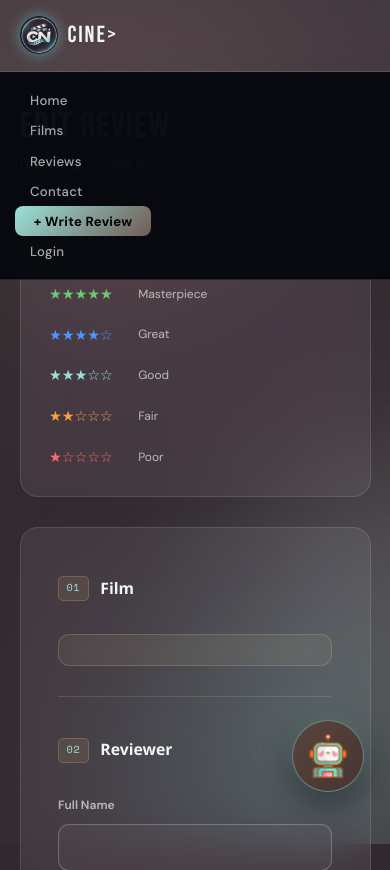
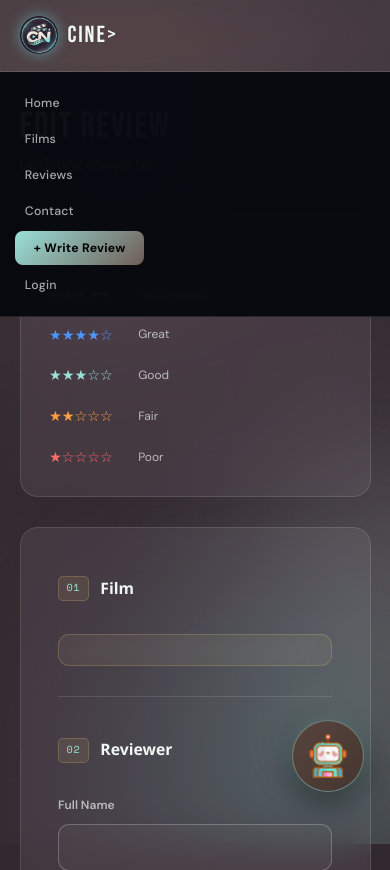
Before and after one commit to AnhPhung12/film-reviews, a PHP site: template CW/templates/edit.html.php in a window 390 px wide, after a click that opens the changed part. Shown: the top 870 px of the page. Run offline with PHP 8.4, Linux system fonts and the light colour scheme; the template is opened without the code that fills it, so the values that code supplies are empty; some libraries are stand-ins or nearby versions.

Commit message:
Fix navbar button wrapping on resize

```diff
--- a/CW/reviews.css
+++ b/CW/reviews.css
@@ -154,6 +154,8 @@ button {
   display: flex;
   align-items: center;
   gap: 10px;
+  flex-shrink: 0;
+  white-space: nowrap;
 }
 .brand-icon {
   display: grid;
@@ -198,13 +200,26 @@ button {
   list-style: none;
 }
 .nav-link {
-  padding: 0.45rem 1rem;
+  display: inline-flex;
+  align-items: center;
+  gap: 0.4rem;
+  white-space: nowrap;
+  padding: 0.45rem 0.9rem;
   border-radius: 8px;
   font-size: 0.88rem;
   font-weight: 500;
   color: var(--text-dim);
   transition: all 0.2s;
   letter-spacing: 0.02em;
+}
+@media (max-width: 1120px) {
+  .nav-link {
+    padding: 0.4rem 0.65rem;
+    font-size: 0.82rem;
+  }
+  .nav-cta {
+    padding: 0.4rem 0.85rem;
+  }
 }
 .nav-link:hover,
 .nav-link.active {
--- a/CW/templates/layout.html.php
+++ b/CW/templates/layout.html.php
@@ -44,7 +44,7 @@ if (!empty($_SESSION['user_id'])) { // Only check when a user is logged in
     <link href="https://fonts.googleapis.com/css2?family=Bebas+Neue&family=DM+Sans:opsz,wght@9..40,300;9..40,400;9..40,500;9..40,600;9..40,700&family=Inter:wght@400;500;600;700;800&family=Space+Mono:wght@400;700&display=swap" rel="stylesheet">
     <link rel="icon" type="image/png" href="icons/logo.png">
     <link rel="stylesheet" href="https://www.w3schools.com/w3css/4/w3.css">
-    <link rel="stylesheet" href="reviews.css?v=19">
+    <link rel="stylesheet" href="reviews.css?v=20">
 </head>
 
 <body>
```
